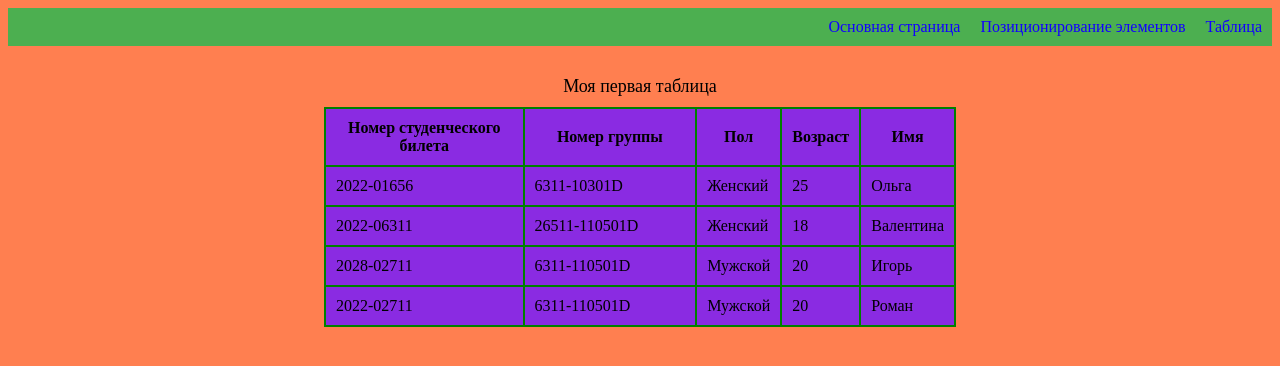
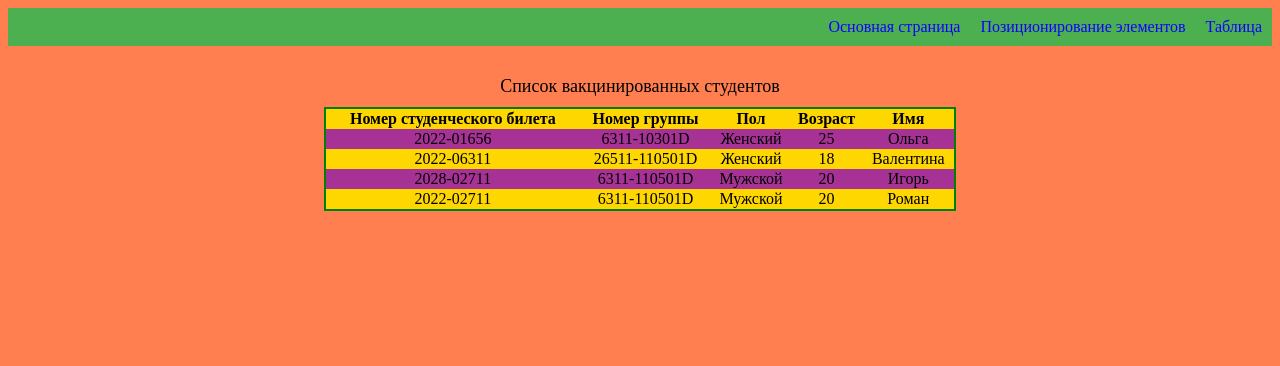
Before and after one commit to adereme-rucad/digital-cathedra, a plain HTML site: page laba4/table.html in a window 1280 px wide. Drawn offline with Linux system fonts and the light colour scheme.

Commit message:
popytka2

```diff
--- a/laba4/table.css
+++ b/laba4/table.css
@@ -26,7 +26,7 @@ margin-left: 20px;
     display: flex;
     justify-content: center;
 }
-table, th, td{
+table{
     align-items: center;
     padding: 10px;
     border: 2px solid green;
@@ -35,9 +35,15 @@ table, th, td{
     margin: 20px;
     width: 50%;;
 }
+.strochka {
+    text-align: center;
+}
+.strochka:nth-child(even) {
+    background-color: rgb(167, 50, 149);
+}
+.strochka:nth-child(odd) {
+    background-color: gold;
+}
 .strochka:hover {
     background-color: aquamarine;
 }
-.strochka:nth-child(even) {
-    background-color: aquamarine;
-}
--- a/laba4/table.html
+++ b/laba4/table.html
@@ -12,9 +12,10 @@
         <a href="page2.html">Позиционирование элементов</a>
         <a href="table.html">Таблица</a>
     </div>
+
     <div class="wrapper">
             <table>
-            <caption> Моя первая таблица </caption>
+                <caption> Список вакцинированных студентов </caption>
                 <tr class="strochka">
                     <th>Номер студенческого билета</th>
                     <th>Номер группы</th>
@@ -50,5 +51,5 @@
                     <td>20</td>
                     <td>Роман</td>
                 </tr class="strochka">
-        </>
             </table>
+        </div>
```
Lines whose indentation alone changed are shown as unchanged.
